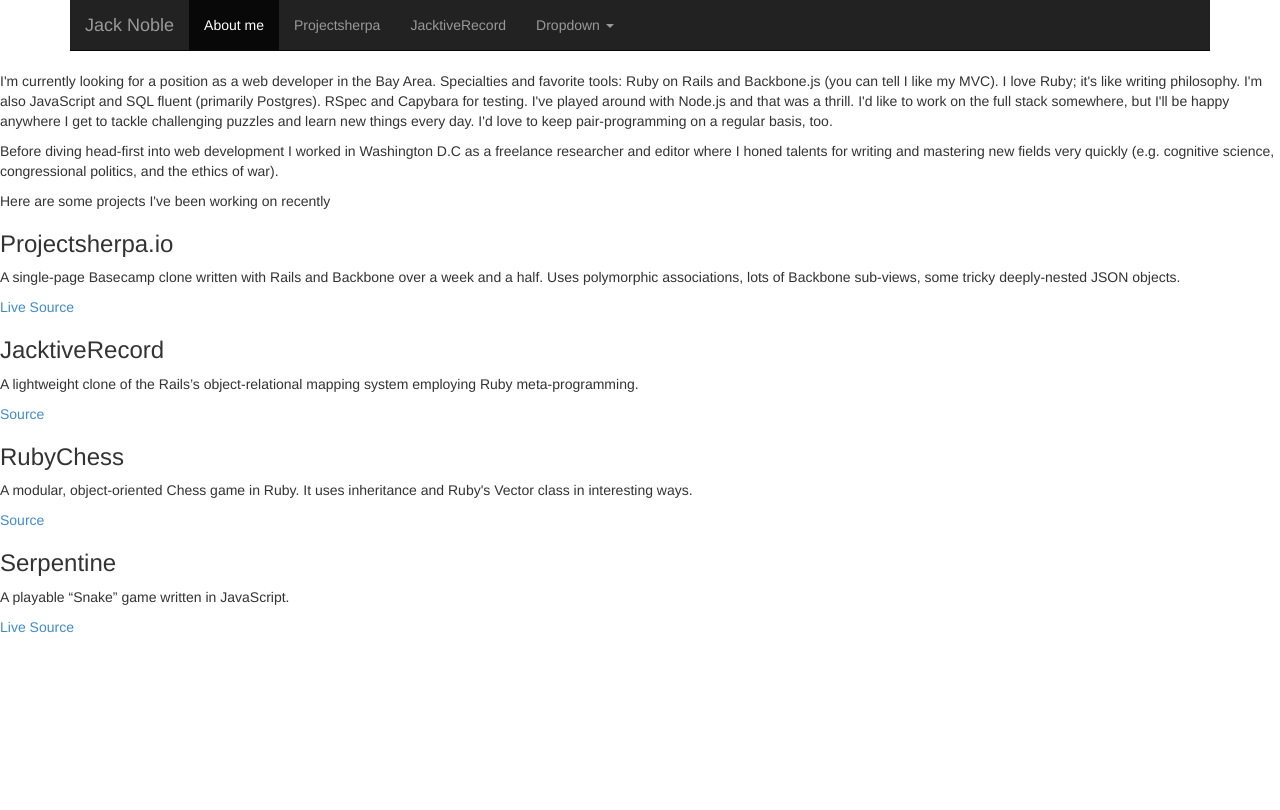
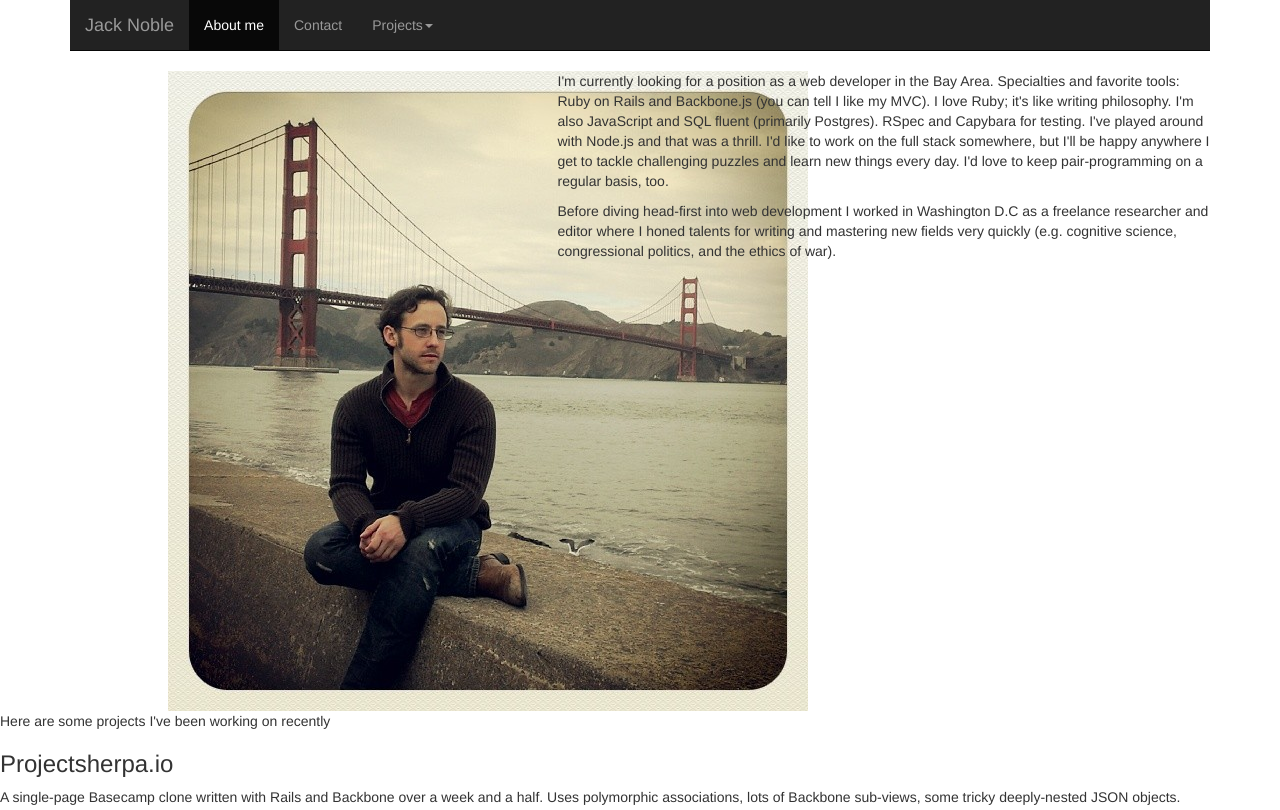
Before and after one commit to jacknoble/jacknoble.github.io, a plain HTML site: page index.html in a window 1280 px wide. Shown: the top 810 px of the page. Drawn offline with nearby package versions, Linux system fonts and the light colour scheme.

Commit message:
more styling, photo

```diff
--- a/index.html
+++ b/index.html
@@ -40,15 +40,15 @@
             </div>
             <div class="navbar-collapse collapse">
               <ul class="nav navbar-nav">
-                <li class="active"><a href="#summary">About me</a></li>
-                <li><a href="#about">Projectsherpa</a></li>
-                <li><a href="#contact">JacktiveRecord</a></li>
+                <li class="active"><a href="#aboutme">About me</a></li>
+                <li><a href="#contact">Contact</a></li>
                 <li class="dropdown">
-                  <a href="#" class="dropdown-toggle" data-toggle="dropdown">Dropdown <b class="caret"></b></a>
+                  <a href="#" class="dropdown-toggle" data-toggle="dropdown">Projects<b class="caret"></b></a>
                   <ul class="dropdown-menu">
-                    <li><a href="#">Action</a></li>
-                    <li><a href="#">Another action</a></li>
-                    <li><a href="#">Something else here</a></li>
+                    <li><a href="#">Projectsherpa</a></li>
+                    <li><a href="#">JacktiveRecord</a></li>
+                    <li><a href="#">RubyChess</a></li>
+                    <li><a href="#">Serpentine</a></li>
                     <li class="divider"></li>
                     <li class="dropdown-header">Nav header</li>
                     <li><a href="#">Separated link</a></li>
@@ -59,30 +59,42 @@
             </div>
           </div>
         </div>
-
       </div>
     </div>
-        <p id="summary">I'm currently looking for a position as a web developer in the Bay Area. Specialties and favorite tools: Ruby on Rails and Backbone.js (you can tell I like my MVC). I love Ruby; it's like writing philosophy. I'm also JavaScript and SQL fluent (primarily Postgres). RSpec and Capybara for testing. I've played around with Node.js and that was a thrill. I'd like to work on the full stack somewhere, but I'll be happy anywhere I get to tackle challenging puzzles and learn new things every day. I'd love to keep pair-programming on a regular basis, too.</p>
 
-        <p>Before diving head-first into web development I worked in Washington D.C as a freelance researcher and editor where I honed talents for writing and mastering new fields very quickly (e.g. cognitive science, congressional politics, and the ethics of war).</p>
 
-        <p> Here are some projects I've been working on recently</p>
+    <div class="container">
+        <div class="row">
+            <div class="col-xs-3 col-xs-offset-1">
+                <img src="img/ggportrait.jpg">
+            </div>
+            <div class="col-xs-7 col-xs-offset-1">
+            <p id="aboutme">I'm currently looking for a position as a web developer in the Bay Area. Specialties and favorite tools: Ruby on Rails and Backbone.js (you can tell I like my MVC). I love Ruby; it's like writing philosophy. I'm also JavaScript and SQL fluent (primarily Postgres). RSpec and Capybara for testing. I've played around with Node.js and that was a thrill. I'd like to work on the full stack somewhere, but I'll be happy anywhere I get to tackle challenging puzzles and learn new things every day. I'd love to keep pair-programming on a regular basis, too.</p>
 
-        <h3>Projectsherpa.io</h3>
+            <p>Before diving head-first into web development I worked in Washington D.C as a freelance researcher and editor where I honed talents for writing and mastering new fields very quickly (e.g. cognitive science, congressional politics, and the ethics of war).</p>
+            </div>
+        </div>
+    </div>
+
+
+
+        <p id="projects"> Here are some projects I've been working on recently</p>
+
+        <h3 id="projectsherpa">Projectsherpa.io</h3>
         <p>A single-page Basecamp clone written with Rails and Backbone over a week and a half. Uses polymorphic associations, lots of Backbone sub-views, some tricky deeply-nested JSON objects.</p>
         <a href="http://projectsherpa.io">Live</a>
         <a href="http://github.com/jacknoble/projectsherpa">Source</a>
 
-        <h3>JacktiveRecord</h3>
+        <h3 id="jactiverecord">JacktiveRecord</h3>
         <p>A lightweight clone of the Rails’s object-relational mapping system employing Ruby meta-programming.</p>
         <a href="http://github.com/jacknoble/jacktive-record">Source</a>
 
-        <h3>RubyChess</h3>
+        <h3 id="rubychess">RubyChess</h3>
         <p>A modular, object-oriented Chess game in Ruby. It uses inheritance and Ruby's Vector class in interesting ways.</p>
 
         <a href="https://github.com/jacknoble/ruby_chess">Source</a>
 
-        <h3>Serpentine</h3>
+        <h3 id="serpentine">Serpentine</h3>
         <p>A playable “Snake” game written in JavaScript.</p>
         <a href="http://jacknoble.github.io/serpentine">Live</a>
         <a href="https://github.com/jacknoble/serpentine">Source</a>
@@ -91,6 +103,7 @@
         <script>window.jQuery || document.write('<script src="js/vendor/jquery-1.10.2.min.js"><\/script>')</script>
         <script src="js/plugins.js"></script>
         <script src="js/main.js"></script>
+        <script src="bootstrap.min.js"</script>
 
         <!-- Google Analytics: change UA-XXXXX-X to be your site's ID. -->
         <script>
```
Also changed, not shown: img/ggportrait.jpg (added).
